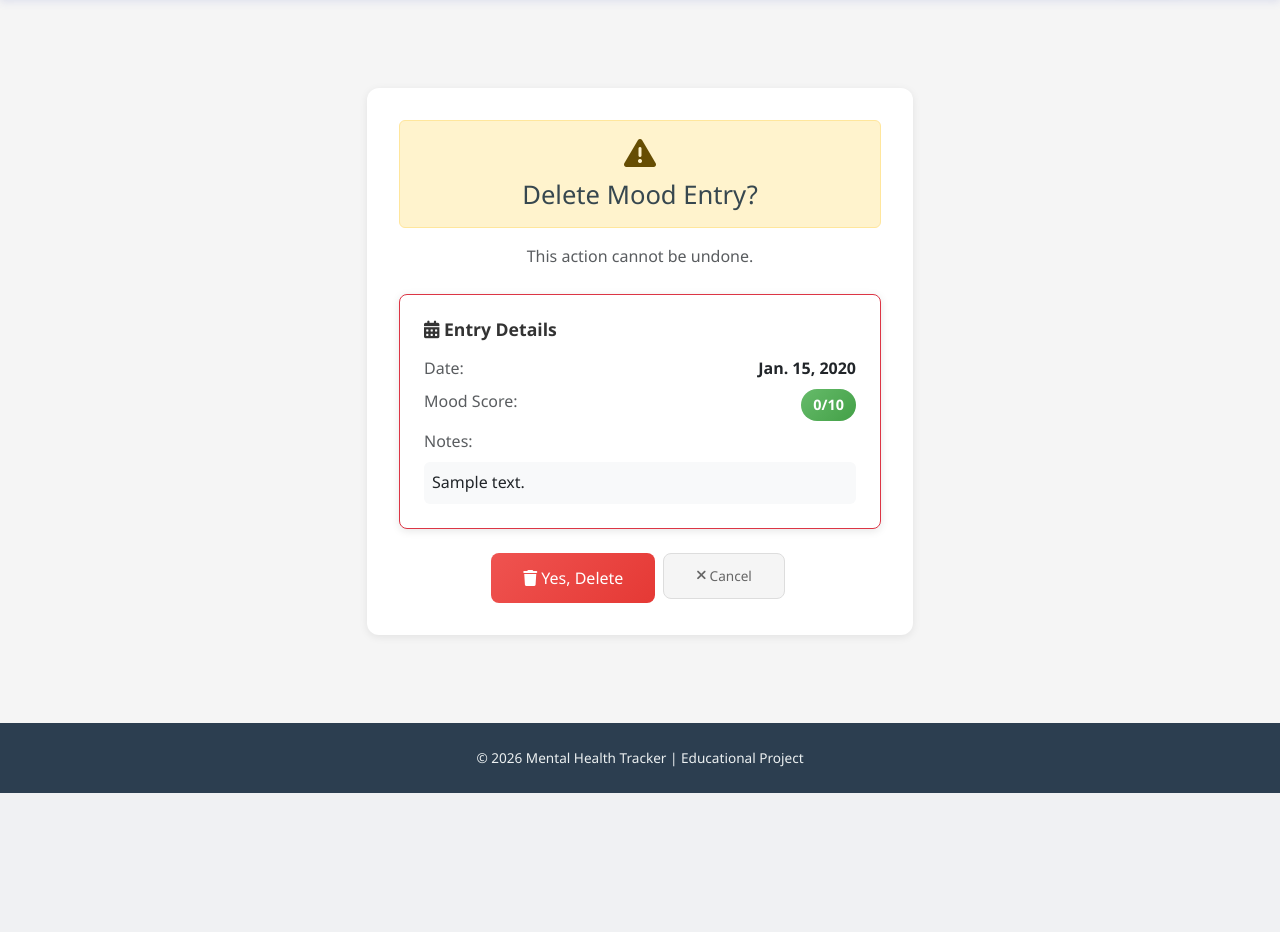
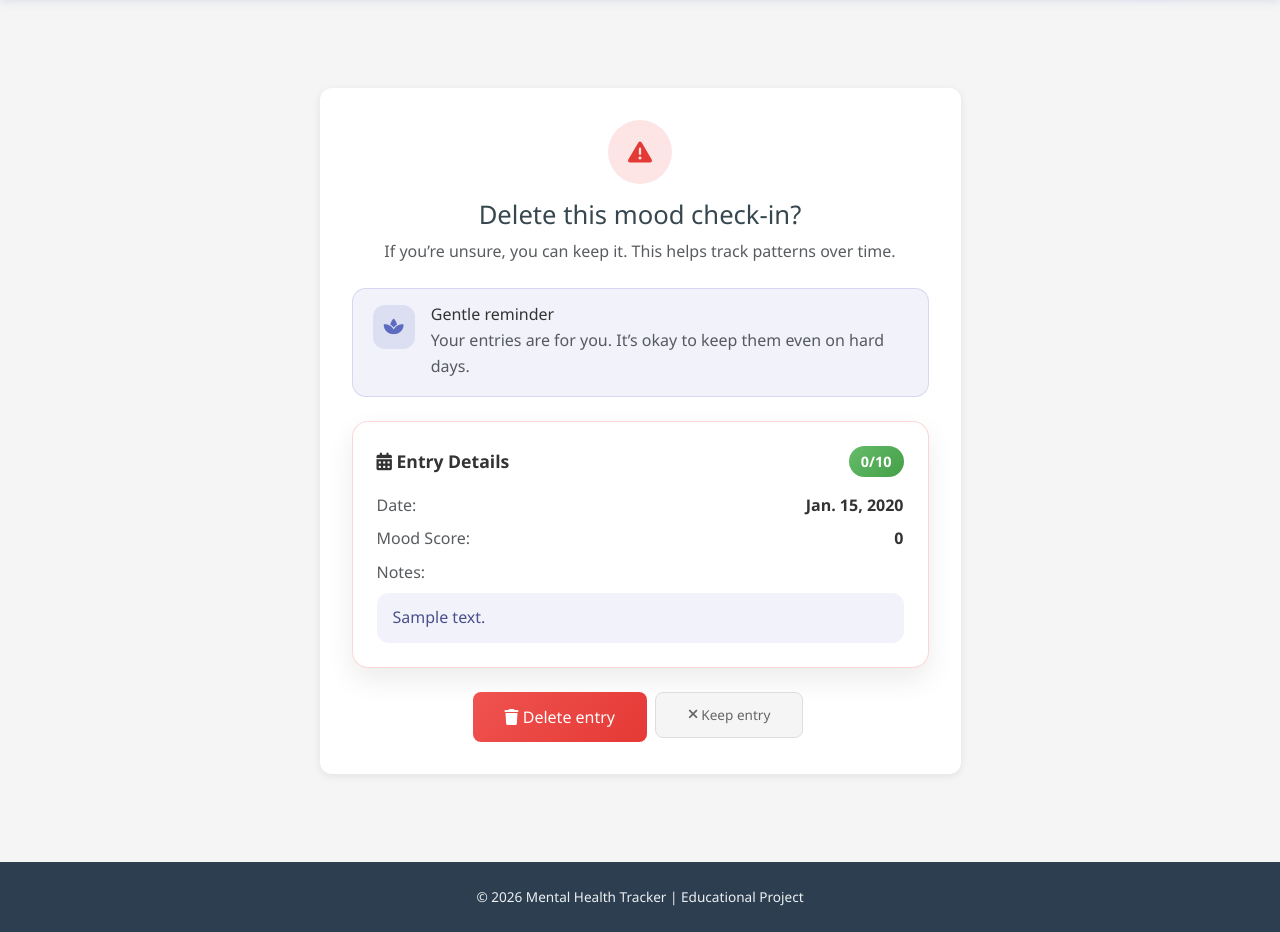
Before and after one commit to oliveiracle/mental-health-tracker, a Django app: page /mood/1/delete/ in a window 1280 px wide. Shown: the part 69-1001 px from the top of the page. Before the commit the page ends 862 px from the top, so only its background shows below. Run offline with Django 5.2, Linux system fonts and the light colour scheme; a user stored in the database is signed in; tables that the repository leaves empty hold one stand-in row (values such as "Sample post").

Commit message:
Improve delete confirmation page

```diff
--- a/tracker/templates/tracker/mood_confirm_delete.html
+++ b/tracker/templates/tracker/mood_confirm_delete.html
@@ -4,23 +4,38 @@
 
 {% block content %}
 <div class="row">
-  <div class="col-lg-6 mx-auto">
+  <div class="col-lg-8 col-xl-7 mx-auto">
     <!-- delete confirmation card -->
     <div class="glass-card">
       <div class="text-center mb-4">
-        <div class="alert alert-warning" role="alert">
-          <i class="fas fa-exclamation-triangle fa-2x"></i>
-          <h2 class="mt-2 mb-0">Delete Mood Entry?</h2>
+        <div class="warning-badge">
+          <i class="fas fa-exclamation-triangle"></i>
         </div>
-        <p class="text-muted">This action cannot be undone.</p>
+        <h2 class="mt-3 mb-2">Delete this mood check-in?</h2>
+        <p class="text-muted mb-0">If you’re unsure, you can keep it. This helps track patterns over time.</p>
+      </div>
+
+      <div class="support-card mb-4">
+        <div class="d-flex align-items-start gap-3">
+          <div class="support-icon">
+            <i class="fas fa-spa"></i>
+          </div>
+          <div>
+            <h6 class="mb-1">Gentle reminder</h6>
+            <p class="mb-0 text-muted">Your entries are for you. It’s okay to keep them even on hard days.</p>
+          </div>
+        </div>
       </div>
 
       <!-- entry preview -->
-      <div class="card mb-4 border-danger">
+      <div class="detail-card mb-4">
         <div class="card-body">
-          <h5 class="card-title mb-3">
-            <i class="fas fa-calendar-alt"></i> Entry Details
-          </h5>
+          <div class="d-flex align-items-center justify-content-between mb-3">
+            <h5 class="card-title mb-0">
+              <i class="fas fa-calendar-alt"></i> Entry Details
+            </h5>
+            <span class="mood-score-badge">{{ mood.mood_score }}/10</span>
+          </div>
 
           <div class="row mb-2">
             <div class="col-6">
@@ -36,7 +51,7 @@
               <span class="text-muted">Mood Score:</span>
             </div>
             <div class="col-6 text-end">
-              <span class="mood-score-badge">{{ mood.mood_score }}/10</span>
+              <strong>{{ mood.mood_score }}</strong>
             </div>
           </div>
 
@@ -44,7 +59,7 @@
           <div class="row">
             <div class="col-12">
               <span class="text-muted">Notes:</span>
-              <p class="mt-2 mb-0 p-2 bg-light rounded">{{ mood.notes }}</p>
+              <p class="mt-2 mb-0 note-preview">{{ mood.notes }}</p>
             </div>
           </div>
           {% endif %}
@@ -56,10 +71,10 @@
         {% csrf_token %}
         <div class="d-grid gap-2 d-sm-flex justify-content-center">
           <button type="submit" class="btn btn-danger-action">
-            <i class="fas fa-trash"></i> Yes, Delete
+            <i class="fas fa-trash"></i> Delete entry
           </button>
           <a href="{% url 'mood_list' %}" class="btn btn-secondary-action">
-            <i class="fas fa-times"></i> Cancel
+            <i class="fas fa-times"></i> Keep entry
           </a>
         </div>
       </form>
@@ -100,6 +115,44 @@
     color: #5c6bc0;
   }
 
+  .warning-badge {
+    width: 64px;
+    height: 64px;
+    border-radius: 50%;
+    display: inline-flex;
+    align-items: center;
+    justify-content: center;
+    background: rgba(239, 83, 80, 0.15);
+    color: #e53935;
+    font-size: 1.5rem;
+  }
+
+  .support-card {
+    background: rgba(92, 107, 192, 0.08);
+    border: 1px solid rgba(92, 107, 192, 0.2);
+    border-radius: 14px;
+    padding: 1rem 1.25rem;
+  }
+
+  .support-icon {
+    width: 44px;
+    height: 44px;
+    border-radius: 12px;
+    display: inline-flex;
+    align-items: center;
+    justify-content: center;
+    background: rgba(92, 107, 192, 0.15);
+    color: #5c6bc0;
+    font-size: 1.1rem;
+  }
+
+  .detail-card {
+    border-radius: 16px;
+    border: 1px solid rgba(229, 57, 53, 0.2);
+    background: rgba(255, 255, 255, 0.85);
+    box-shadow: 0 12px 28px rgba(0, 0, 0, 0.08);
+  }
+
   .mood-score-badge {
     display: inline-block;
     background: linear-gradient(135deg, #66bb6a 0%, #43a047 100%);
@@ -109,5 +162,12 @@
     font-weight: 600;
     font-size: 0.9rem;
   }
+
+  .note-preview {
+    background: rgba(92, 107, 192, 0.08);
+    border-radius: 12px;
+    padding: 0.75rem 1rem;
+    color: #4b4f8c;
+  }
 </style>
 {% endblock %}
```
